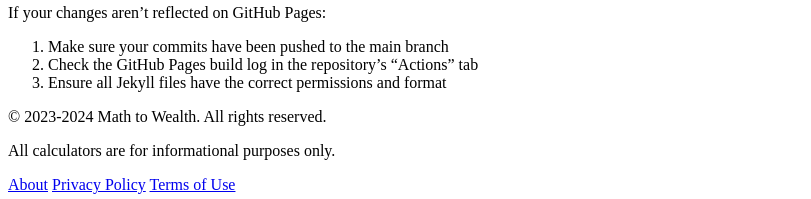
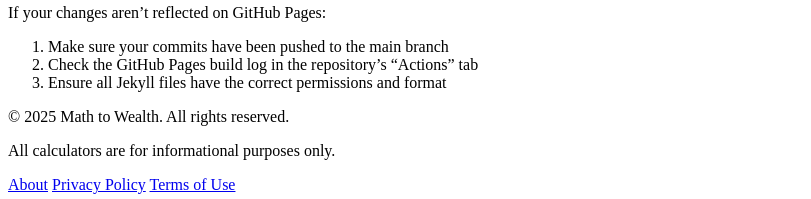
Before and after one commit to hardiksondagar/mathtowealth, a Jekyll site: the page built from JEKYLL-README.md, in a window 1280 px wide. Shown: the part 1186-1385 px from the top of the page, without its empty margins (0-811 px from the left). Built offline with Jekyll 4.4.1, drawn with Linux system fonts in a browser that asks for light colours; our own code applies the rules of GitHub Pages for plain Markdown files.

```diff
--- a/_includes/footer.html
+++ b/_includes/footer.html
@@ -2,7 +2,7 @@
     <div class="container mx-auto px-4 py-8 max-w-5xl">
         <div class="flex flex-col md:flex-row justify-between items-center">
             <div class="mb-4 md:mb-0">
-                <p class="text-gray-500 text-sm">© 2023-2024 Math to Wealth. All rights reserved.</p>
+                <p class="text-gray-500 text-sm">© 2025 Math to Wealth. All rights reserved.</p>
                 <p class="text-gray-500 text-sm mt-1">All calculators are for informational purposes only.</p>
             </div>
 
```
